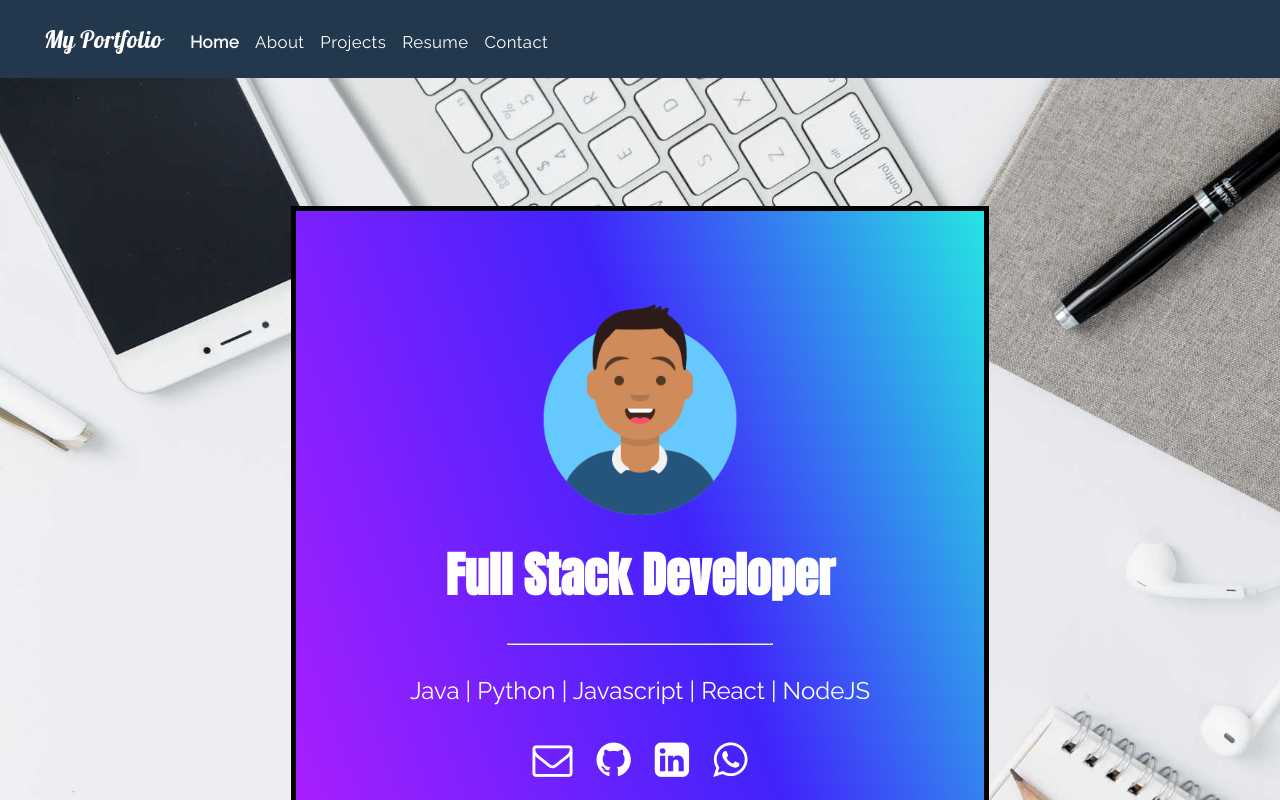
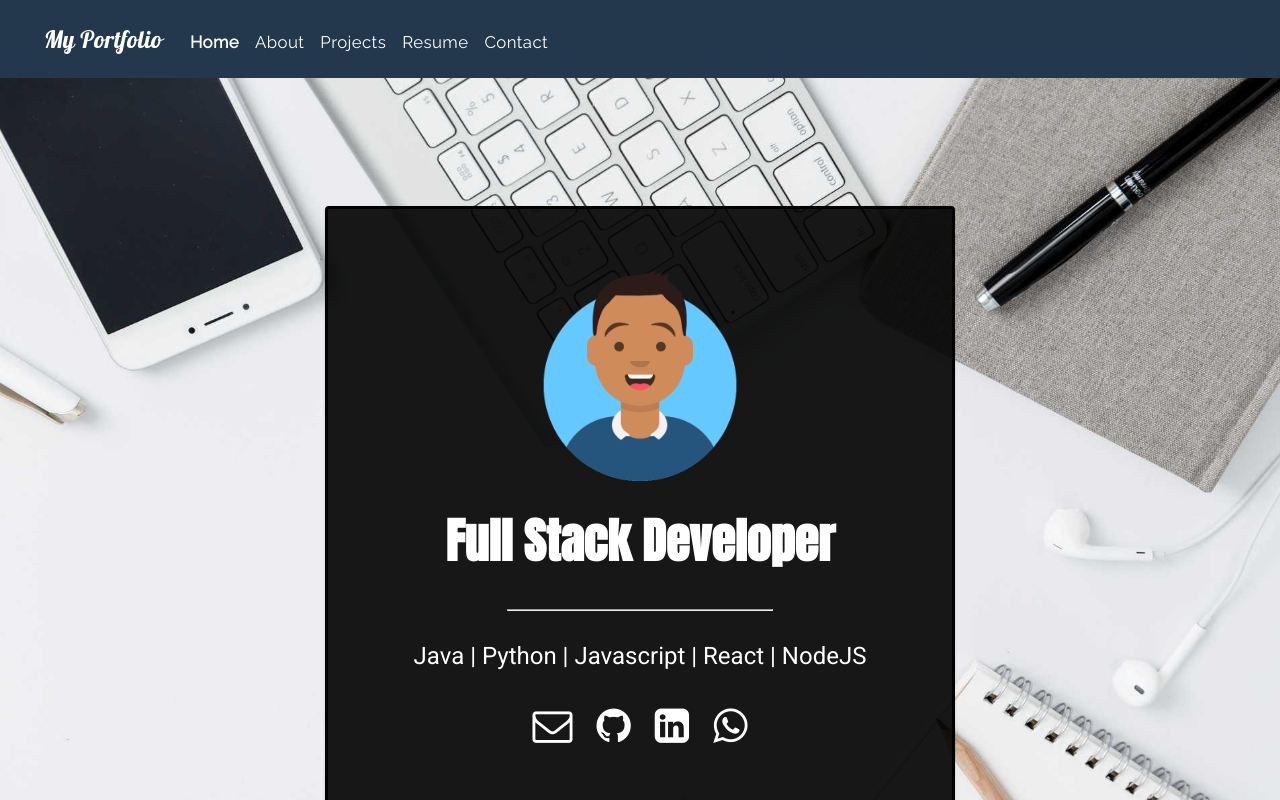
Before and after one commit to OmriGalShen/My-Portfolio, a React (Create React App) app: page / in a window 1280 px wide. Shown: the top 800 px of the page. Built offline with nearby package versions, Linux system fonts and the light colour scheme.

Commit message:
changed padding and changed landing design

```diff
--- a/src/components/content/about/About.css
+++ b/src/components/content/about/About.css
@@ -66,3 +66,11 @@
     width: 90%;
   }
 }
+
+/* ----------- iPad Pro ----------- */
+/* Portrait and Landscape */
+@media only screen and (min-width: 1024px) and (max-height: 1366px) and (-webkit-min-device-pixel-ratio: 1.5) {
+  .about {
+    padding-bottom: 50%;
+  }
+}
--- a/src/components/content/contact/Contact.css
+++ b/src/components/content/contact/Contact.css
@@ -152,3 +152,11 @@
     padding-left: 1rem;
   }
 }
+
+/* ----------- iPad Pro ----------- */
+/* Portrait and Landscape */
+@media only screen and (min-width: 1024px) and (max-height: 1366px) and (-webkit-min-device-pixel-ratio: 1.5) {
+  .grid {
+    padding-bottom: 60%;
+  }
+}
--- a/src/components/content/landing/Landing.css
+++ b/src/components/content/landing/Landing.css
@@ -35,7 +35,7 @@ hr {
   width: 50%;
 }
 
-.banner {
+/* .banner {
   background-color: black;
   background-image: linear-gradient(
     70.6deg,
@@ -44,13 +44,13 @@ hr {
     rgba(35, 251, 224, 1) 105.1%
   );
   border: 5px solid black;
-  /* opacity: 0.9; */
+  opacity: 0.9;
   display: flex;
   flex-direction: column;
   justify-content: space-evenly;
   align-items: center;
   padding: 5em;
-}
+} */
 
 .social-links {
   color: white;
@@ -91,6 +91,6 @@ hr {
 /* Portrait and Landscape */
 @media only screen and (min-width: 1024px) and (max-height: 1366px) and (-webkit-min-device-pixel-ratio: 1.5) {
   .landing {
-    padding: 23%;
+    padding-bottom: 50%;
   }
 }
--- a/src/components/content/landing/Landing.js
+++ b/src/components/content/landing/Landing.js
@@ -2,11 +2,26 @@ import React from "react";
 import "./Landing.css";
 import avatar from "../../../assets/images/avatar_mini.png";
 import { linkList } from "./myLinks";
+import { Paper } from "@material-ui/core";
+
+const myStyles = {
+  paper: {
+    background: "rgba(0, 0, 0, 0.9)",
+    color: "white",
+    border: "3px solid black",
+    textAlign: "center",
+    display: "flex",
+    flexDirection: "column",
+    justifyContent: "space-evenly",
+    alignItems: "center",
+    padding: "3em"
+  }
+};
 
 const Landing = props => {
   return (
     <div className="landing">
-      <div className="banner">
+      <Paper style={myStyles.paper}>
         <img alt="avatar" src={avatar} className="avatar-pic" />
         <h1 className="f1 white title">Full Stack Developer</h1>
         <hr />
@@ -22,7 +37,7 @@ const Landing = props => {
             );
           })}
         </div>
-      </div>
+      </Paper>
     </div>
   );
 };
```
